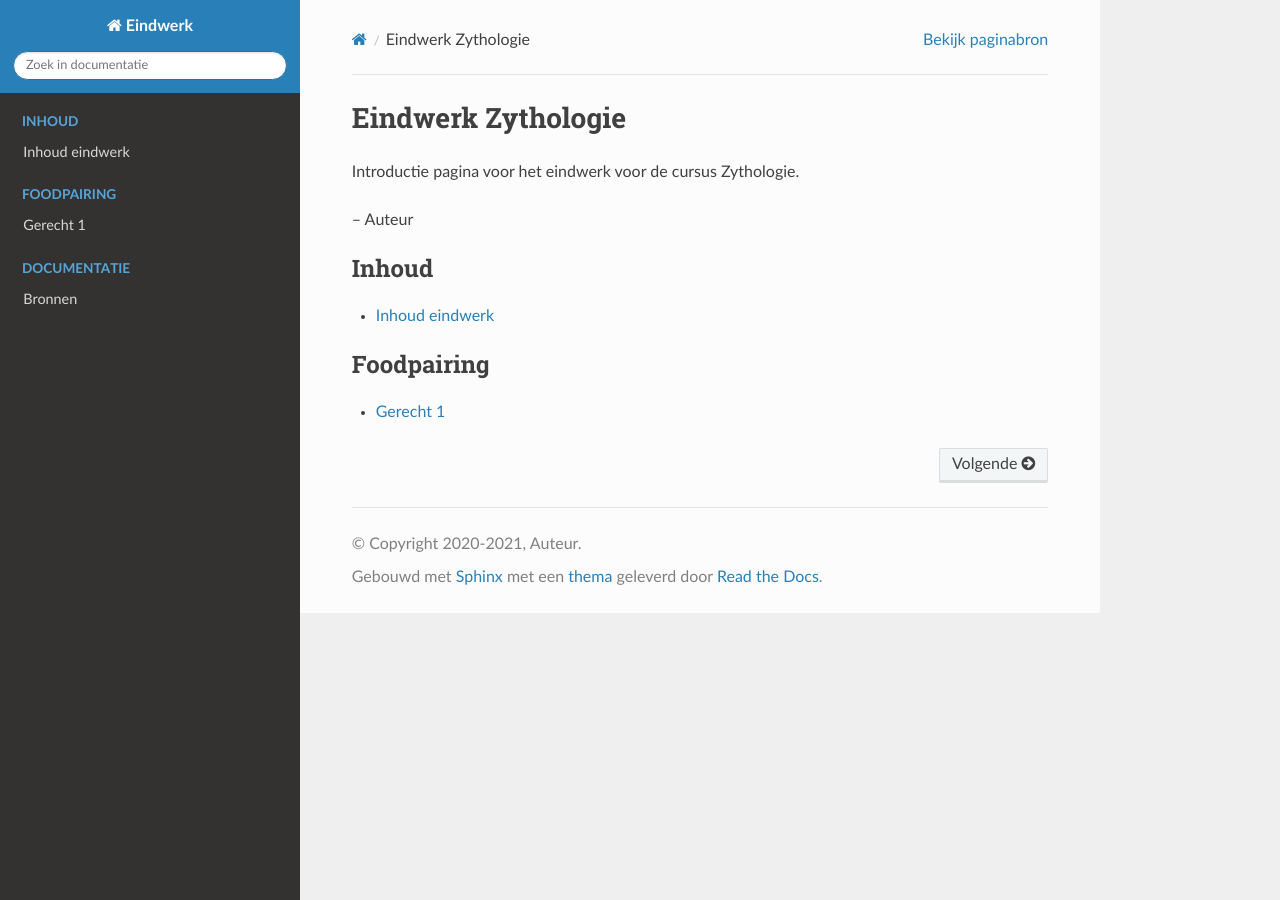
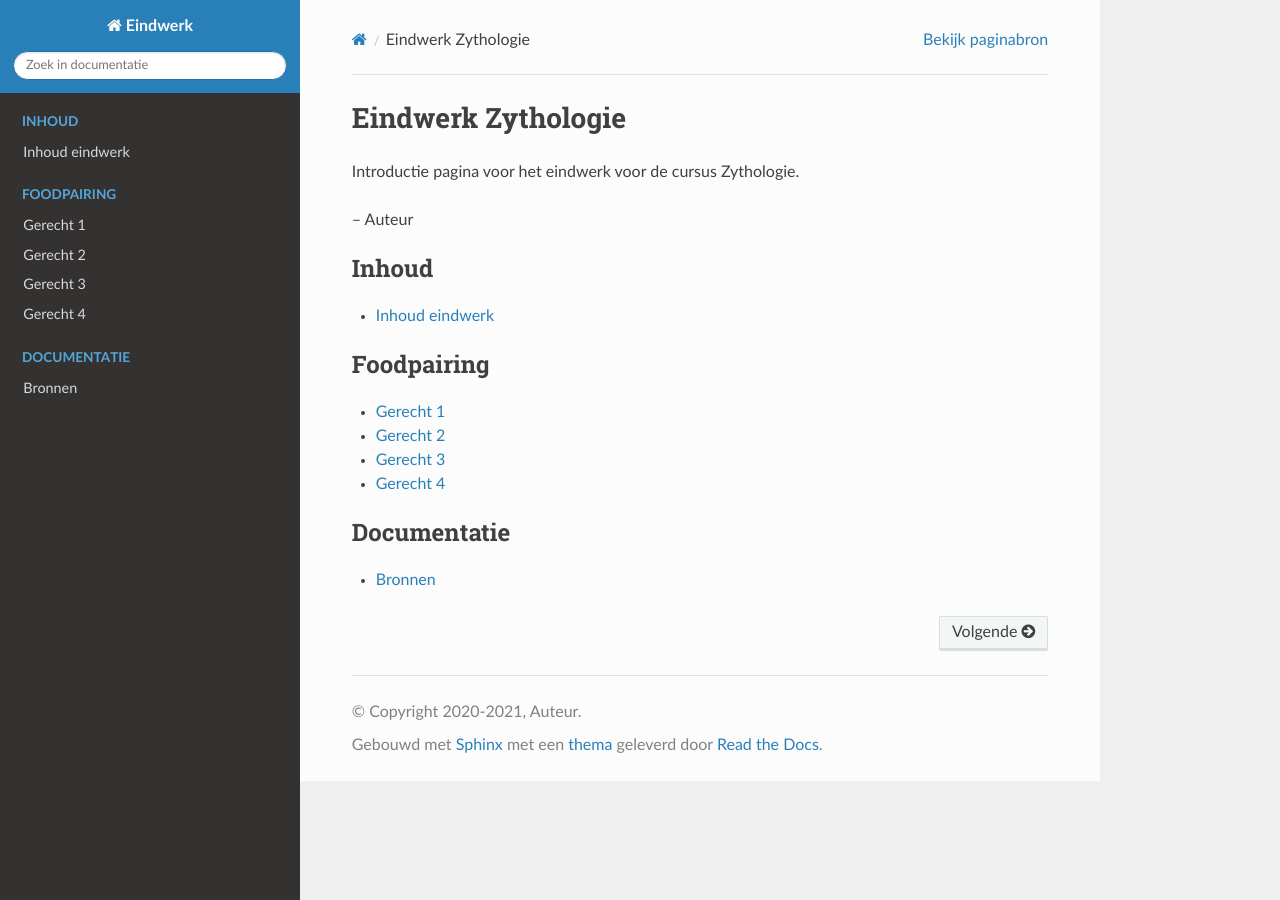
Before and after one commit to vindevoy/zythologie-eindwerk, a Sphinx documentation site: the page built from source/index.rst, in a window 1280 px wide. Built offline with Sphinx 7.4.7 and the Read the Docs theme 2.0.0, drawn with Linux system fonts in a browser that asks for light colours.

Commit message:
Navigatie op gerechten
Door het ooverbrengen van de links naar de hoofd index.rst, verschijnen er nu wel knoppen onderaan elk gerecht.  En elk gerecht begint op een nieuwe pagina.

```diff
--- a/source/foodpairing/index.rst
+++ b/source/foodpairing/gerecht_2.rst
@@ -3,4 +3,6 @@
   Author: Yves Vindevogel
   Date: 2021-01-13
 
-.. include:: gerecht_1.rst
+=========
+Gerecht 2
+=========
--- a/source/index.rst
+++ b/source/index.rst
@@ -4,6 +4,7 @@
    Date: 2021-01-13
 
 
+===================
 Eindwerk Zythologie
 ===================
 
@@ -22,11 +23,13 @@ Introductie pagina voor het eindwerk voor de cursus Zythologie.
 .. toctree::
   :caption: Foodpairing
 
-  foodpairing/index.rst
+  foodpairing/gerecht_1.rst
+  foodpairing/gerecht_2.rst
+  foodpairing/gerecht_3.rst
+  foodpairing/gerecht_4.rst
 
 
 .. toctree::
   :caption: Documentatie
-  :hidden:
 
   documentatie/index.rst
```
Also changed, not shown: source/foodpairing/gerecht_3.rst (added, +8 -0 lines), source/foodpairing/gerecht_4.rst (added, +8 -0 lines).
